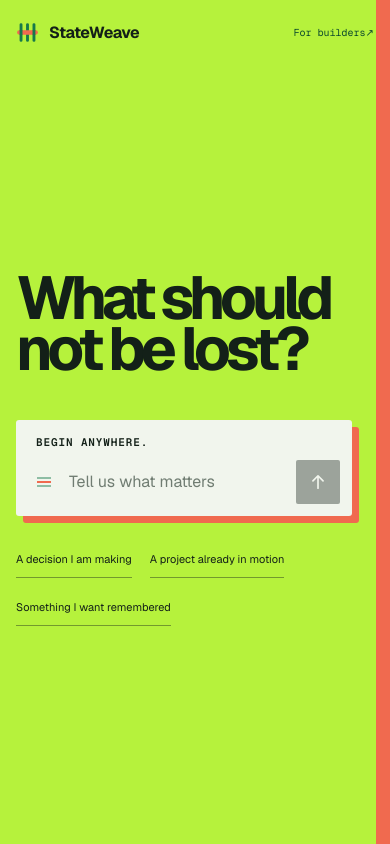
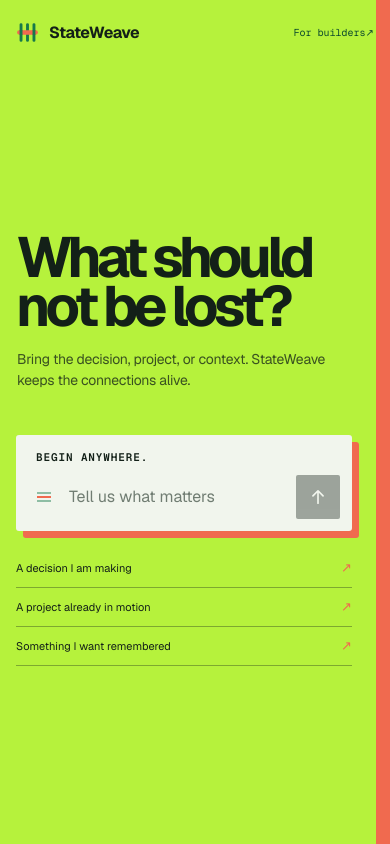
Before and after one commit to stateweave/stateweave-ai, a Next.js app: page / in a window 390 px wide. Built offline with nearby package versions, Linux system fonts and the light colour scheme.

Commit message:
feat: rebuild hero and render chat markdown

```diff
--- a/app/globals.css
+++ b/app/globals.css
@@ -154,24 +154,35 @@
   }
 
   .is-empty .conversation-panel {
-    width: min(100%, 1040px);
+    width: 100%;
     height: 100%;
-    justify-content: flex-end;
-    align-items: flex-start;
-    padding: 0 7vw 11vh 2.3vw;
+    display: grid;
+    grid-template-columns: minmax(0, 1.08fr) minmax(420px, .72fr);
+    align-items: center;
+    gap: clamp(56px, 8vw, 150px);
+    padding: 2vh clamp(56px, 7vw, 112px) 6vh 2.3vw;
   }
 
   .is-empty .memory-panel { display: none; }
+  .is-empty .intro { max-width: 760px; }
   .is-empty .intro h1 {
-    max-width: 900px;
-    font-size: clamp(68px, 9.3vw, 136px);
-    line-height: .82;
-    letter-spacing: -.085em;
+    max-width: 760px;
+    font-size: clamp(72px, 8vw, 118px);
+    line-height: .84;
+    letter-spacing: -.082em;
+  }
+  .is-empty .intro p {
+    max-width: 430px;
+    margin: 30px 0 0 4px;
+    color: color-mix(in srgb, var(--ink) 76%, transparent);
+    font-size: clamp(15px, 1.2vw, 18px);
+    letter-spacing: -.018em;
+    line-height: 1.48;
   }
 
   .is-empty .prompt-area {
-    max-width: 760px;
-    margin-top: 46px;
+    max-width: 560px;
+    margin: 0;
   }
 
   .is-empty .composer {
@@ -204,17 +215,31 @@
   }
 
   .is-empty .suggestions {
-    gap: 20px;
-    margin-top: 24px;
+    display: grid;
+    gap: 0;
+    margin-top: 26px;
   }
 
   .is-empty .suggestions button {
+    width: 100%;
+    min-height: 42px;
     border: 0;
-    border-bottom: 1px solid color-mix(in srgb, var(--ink) 42%, transparent);
+    border-bottom: 1px solid color-mix(in srgb, var(--ink) 35%, transparent);
     border-radius: 0;
-    padding: 5px 0;
+    display: flex;
+    align-items: center;
+    justify-content: space-between;
+    gap: 16px;
+    padding: 9px 0;
     color: var(--ink);
     background: transparent;
+    text-align: left;
+  }
+  .is-empty .suggestions button::after {
+    content: "↗";
+    color: var(--coral);
+    font-family: var(--font-mono), monospace;
+    font-size: 13px;
   }
 
   .is-empty .suggestions button:hover {
@@ -531,7 +556,7 @@
     flex: 0 0 auto;
     background: currentColor;
   }
-  .message-content { display: grid; gap: 14px; }
+  .message-content { min-width: 0; display: grid; gap: 14px; overflow-wrap: anywhere; }
   .message-content p {
     margin: 0;
     white-space: pre-wrap;
@@ -542,6 +567,90 @@
   }
   .message.user .message-content { gap: 9px; }
   .message.user .message-content p { font-size: 14.5px; line-height: 1.5; }
+
+  .markdown-content h1,
+  .markdown-content h2,
+  .markdown-content h3 {
+    max-width: none;
+    margin: 3px 0 0;
+    font-weight: 650;
+    letter-spacing: -.035em;
+    line-height: 1.2;
+  }
+  .markdown-content h1 { font-size: 22px; }
+  .markdown-content h2 { font-size: 19px; }
+  .markdown-content h3 { font-size: 16px; }
+  .markdown-content ul,
+  .markdown-content ol {
+    margin: 0;
+    padding-left: 1.35em;
+    display: grid;
+    gap: 6px;
+    font-size: 15px;
+    line-height: 1.55;
+  }
+  .markdown-content li { padding-left: 3px; }
+  .markdown-content li::marker { color: var(--green); font-weight: 700; }
+  .markdown-content li > p { display: inline; }
+  .markdown-content strong { font-weight: 700; }
+  .markdown-content a {
+    color: var(--green-deep);
+    text-decoration-color: color-mix(in srgb, var(--green) 45%, transparent);
+    text-decoration-thickness: 1px;
+    text-underline-offset: 3px;
+  }
+  .markdown-content a:hover { text-decoration-color: currentColor; }
+  .markdown-content blockquote {
+    margin: 0;
+    border-left: 3px solid var(--coral);
+    padding: 2px 0 2px 14px;
+    color: var(--muted);
+  }
+  .markdown-content code {
+    border: 1px solid var(--line);
+    border-radius: 4px;
+    padding: .12em .34em;
+    background: color-mix(in srgb, var(--panel) 72%, transparent);
+    font-family: var(--font-mono), monospace;
+    font-size: .87em;
+  }
+  .markdown-content pre {
+    max-width: 100%;
+    margin: 0;
+    overflow-x: auto;
+    border: 1px solid var(--line);
+    border-radius: 10px;
+    padding: 14px 15px;
+    background: color-mix(in srgb, var(--panel) 72%, var(--paper));
+    scrollbar-width: thin;
+  }
+  .markdown-content pre code {
+    border: 0;
+    padding: 0;
+    background: transparent;
+    font-size: 12px;
+    line-height: 1.55;
+  }
+  .markdown-content table {
+    display: block;
+    width: 100%;
+    max-width: 100%;
+    overflow-x: auto;
+    border-collapse: collapse;
+    font-size: 13px;
+    line-height: 1.45;
+    scrollbar-width: thin;
+  }
+  .markdown-content th,
+  .markdown-content td {
+    border-bottom: 1px solid var(--line);
+    padding: 8px 10px 8px 0;
+    text-align: left;
+    vertical-align: top;
+  }
+  .markdown-content th { color: var(--green-deep); font-weight: 650; }
+  .markdown-content hr { width: 100%; height: 1px; margin: 2px 0; border: 0; background: var(--line); }
+  .markdown-content input[type="checkbox"] { accent-color: var(--green); }
 
   .pending-state { display: flex; align-items: center; gap: 12px; color: var(--muted); font-size: 13px; }
   .weave-loader { display: flex; align-items: center; gap: 3px; height: 12px; }
@@ -577,9 +686,18 @@
     }
     .conversation-panel { padding: 48px 0 22px; }
     .is-empty .agent-stage { display: block; }
-    .is-empty .conversation-panel { width: 100%; height: calc(100dvh - 80px); padding: 0 22px 12vh 0; }
-    .is-empty .intro h1 { font-size: clamp(62px, 17vw, 94px); }
-    .is-empty .prompt-area { margin-top: 36px; }
+    .is-empty .conversation-panel {
+      width: 100%;
+      height: calc(100dvh - 64px);
+      grid-template-columns: 1fr;
+      align-content: center;
+      gap: clamp(34px, 7vh, 58px);
+      padding: 28px 28px 52px 0;
+    }
+    .is-empty .intro { max-width: 700px; }
+    .is-empty .intro h1 { font-size: clamp(62px, 13vw, 90px); }
+    .is-empty .intro p { max-width: 440px; margin-top: 22px; }
+    .is-empty .prompt-area { max-width: 680px; margin: 0; }
     .is-empty .composer { box-shadow: 7px 7px 0 var(--coral); }
     .is-empty .composer:focus-within { box-shadow: 10px 10px 0 var(--coral); }
     .memory-panel { min-height: 390px; }
@@ -603,14 +721,15 @@
     .is-empty .conversation-panel {
       height: auto;
       min-height: calc(100dvh - 64px);
-      justify-content: center;
-      padding: 36px 22px 42px 0;
+      align-content: center;
+      gap: clamp(30px, 5.5vh, 44px);
+      padding: 28px 22px 34px 0;
     }
-    .is-empty .intro h1 { font-size: clamp(54px, 15.5vw, 72px); line-height: .84; }
-    .is-empty .prompt-area { margin-top: clamp(30px, 6vh, 46px); }
+    .is-empty .intro h1 { font-size: clamp(52px, 14.5vw, 68px); line-height: .86; }
+    .is-empty .intro p { max-width: 34ch; margin: 19px 0 0 1px; font-size: 14px; }
     .is-empty .composer { padding: 12px; }
-    .is-empty .suggestions { flex-wrap: wrap; gap: 10px 18px; overflow: visible; }
-    .is-empty .suggestions button { min-height: 38px; white-space: normal; text-align: left; }
+    .is-empty .suggestions { gap: 0; margin-top: 18px; overflow: visible; }
+    .is-empty .suggestions button { min-height: 39px; white-space: normal; text-align: left; }
     .input-row { grid-template-columns: 32px minmax(0, 1fr) 44px; gap: 5px; }
     textarea { min-width: 0; min-height: 44px; padding: 11px 4px 8px; font-size: 16px; }
     .send { width: 44px; height: 44px; }
@@ -644,9 +763,10 @@
   @media (max-width: 380px) {
     .wordmark { gap: 8px; font-size: 15px; }
     .mark { width: 19px; height: 19px; }
-    .is-empty .intro h1 { font-size: clamp(50px, 15vw, 58px); }
-    .is-empty .conversation-panel { padding-right: 18px; padding-bottom: 30px; }
-    .is-empty .suggestions { gap: 6px 14px; margin-top: 18px; }
+    .is-empty .intro h1 { font-size: clamp(48px, 14.5vw, 56px); }
+    .is-empty .conversation-panel { gap: 26px; padding-right: 18px; padding-bottom: 26px; }
+    .is-empty .intro p { margin-top: 15px; font-size: 13px; }
+    .is-empty .suggestions { margin-top: 14px; }
     .is-empty .suggestions button { font-size: 10px; }
     .composer label { padding-inline: 5px; }
   }
@@ -655,6 +775,9 @@
     .agent-stage { min-height: 580px; }
     .conversation-panel { padding-top: 20px; padding-bottom: 20px; }
     h1 { font-size: clamp(52px, 5.4vw, 74px); }
+    .is-empty .conversation-panel { gap: 42px; padding-bottom: 3vh; }
+    .is-empty .intro h1 { font-size: clamp(62px, 7vw, 92px); }
+    .is-empty .intro p { margin-top: 18px; }
     .subhead { margin-top: 18px; }
     .prompt-area { margin-top: 24px; }
   }
--- a/app/page.tsx
+++ b/app/page.tsx
@@ -3,6 +3,8 @@
 import { ArrowUp, Trash } from "@phosphor-icons/react";
 import Link from "next/link";
 import { FormEvent, useEffect, useRef, useState } from "react";
+import ReactMarkdown from "react-markdown";
+import remarkGfm from "remark-gfm";
 import { BrandMark } from "./brand-mark";
 import { GraphView, type StateGraph } from "./graph-view";
 
@@ -180,6 +182,7 @@ export default function Home() {
           {!hasConversation ? (
             <header className="intro">
               <h1>What should<br />not be lost?</h1>
+              <p>Bring the decision, project, or context. StateWeave keeps the connections alive.</p>
             </header>
           ) : (
             <div className="messages" aria-live="polite">
@@ -190,7 +193,7 @@ export default function Home() {
                       <i className="turn-marker" aria-hidden="true" />
                       <span>{message.role === "user" ? "You" : "StateWeave"}</span>
                     </header>
-                    <MessageContent content={message.content} />
+                    <MessageContent content={message.content} markdown={message.role === "assistant"} />
                   </div>
                 </article>
               ))}
@@ -270,7 +273,15 @@ export default function Home() {
   );
 }
 
-function MessageContent({ content }: { content: string }) {
+function MessageContent({ content, markdown }: { content: string; markdown: boolean }) {
+  if (markdown) {
+    return (
+      <div className="message-content markdown-content">
+        <ReactMarkdown remarkPlugins={[remarkGfm]}>{content}</ReactMarkdown>
+      </div>
+    );
+  }
+
   const blocks = content.split(/\n{2,}/).filter(Boolean);
   return (
     <div className="message-content">
--- a/package.json
+++ b/package.json
@@ -13,6 +13,8 @@
     "next": "16.2.10",
     "react": "19.2.4",
     "react-dom": "19.2.4",
+    "react-markdown": "^10.1.0",
+    "remark-gfm": "^4.0.1",
     "stateweave": "file:.stateweave-sdk"
   },
   "devDependencies": {
```
Also changed, not shown: 1 other file (tests, documents, lock files or other folders).
